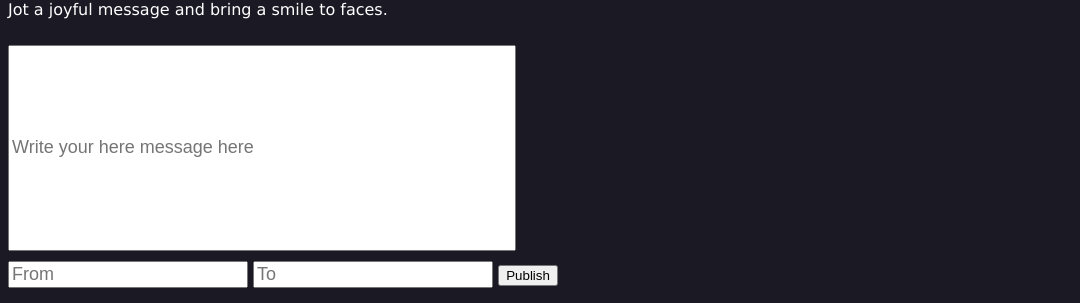
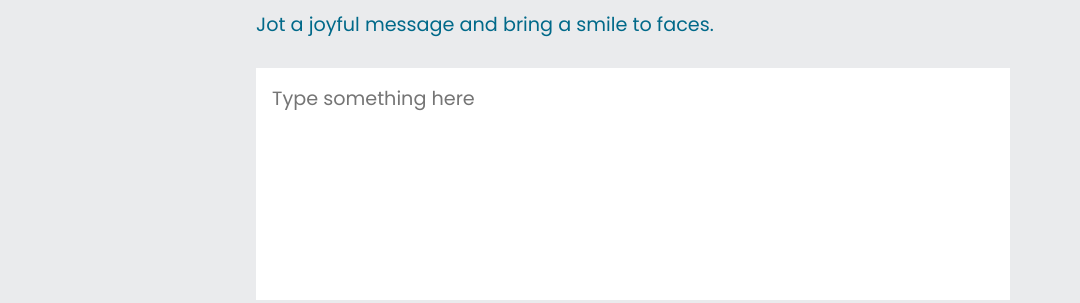
Before and after one commit to wwaliul/joyJot, a plain HTML site: page index.html in a window 1280 px wide. Shown: the part 81-384 px from the top of the page, without its empty margins (0-1080 px from the left). Drawn offline with nearby package versions, Linux system fonts and the light colour scheme; no server answers.

Commit message:
v1.0
Updated Front End

```diff
--- a/index.html
+++ b/index.html
@@ -2,27 +2,46 @@
     <html>
         <head>
             <title>JoyJot</title>
+            <meta name="viewport" content="width=device-width, initial-scale=1.0">
+
+            <link rel="apple-touch-icon" sizes="180x180" href="/apple-touch-icon.png">
+            <link rel="icon" type="image/png" sizes="32x32" href="/favicon-32x32.png">
+            <link rel="icon" type="image/png" sizes="16x16" href="/favicon-16x16.png">
+            <link rel="manifest" href="/site.webmanifest">
+
             <link rel="stylesheet" href="style.css">
+                <link rel="preconnect" href="https://fonts.googleapis.com">
+                <link rel="preconnect" href="https://fonts.gstatic.com" crossorigin>
+                <link href="https://fonts.googleapis.com/css2?family=Poppins:ital,wght@0,100;0,200;0,300;0,400;0,500;0,600;0,700;0,800;0,900;1,100;1,200;1,300;1,400;1,500;1,600;1,700;1,800;1,900&display=swap" rel="stylesheet">
+                <link rel="stylesheet" href="https://fonts.googleapis.com/css2?family=Material+Symbols+Outlined:opsz,wght,FILL,GRAD@24,400,0,0" />
             <script type="module" src="index.js"></script>
         </head>
         <body>
+            <div id="main-content">
                 <div>
-                <h1> <span>📌</span> JoyJot - Endorsement Board </h1>
-                <p>Jot a joyful message and bring a smile to faces.</p>
+                    <h1>JoyJot</h1>
+                    <p class="ta-center">Jot a joyful message and bring a smile to faces.</p>
                 </div>
 
+                <div id="input-container">
                     <div>
-                <input id="text-input" type="text" placeholder="Write your here message here">
+                        <textarea id="text-input" name="text-input" rows="3" cols="50" placeholder="Type something here" maxlength="400"></textarea>
+                        <!-- <input id="text-input" type="text" placeholder="Write your here message here"> -->
                     </div>
-            <div>
+                    <div class="flex-space-even">
                         <input id="from-input" type="text" placeholder="From">
                         <input id="to-input" type="text" placeholder="To">
                         <button id="publish-button">Publish</button>
                     </div>
+                </div>
+
                 <div>
-                <h1>Posts</h1>
+                    <h1><span class="material-symbols-outlined">
+                        sticky_note
+                        </span> Posts</h1>
                     <ul id="post-lists">
                     </ul>
                 </div>
+            </div>
         </body>
     </html>
--- a/index.js
+++ b/index.js
@@ -10,6 +10,9 @@ import {
 const appSettings = {
     databaseURL: "https://realtime-database-e961b-default-rtdb.europe-west1.firebasedatabase.app/"
 }
+
+let currentDate = new Date().toDateString()
+console.log(currentDate)
 
 const app = initializeApp(appSettings)
 const database = getDatabase(app)
@@ -79,20 +82,23 @@ function pushToList(value) {
     // tagging id to the respective elements using .setAttribute - "id"
     let newListId = newListEl.setAttribute("id", "post-cards")
     let likeBtnId = likeBtnEl.setAttribute("id", "like-btn")
+    let mainDivId = mainDivEl.setAttribute("id", "mainCardDiv")
+
 
     // Assigning value to elements
     fromEl.textContent = `From ${postFrom}`
     toEl.textContent = `To ${postTo}`
     textEl.textContent = postText
-    likeBtnEl.textContent = "Like"
-    likeCountEl.textContent = likeData
+    likeBtnEl.textContent = `❤️ ${likeData}`
+    // likeCountEl.textContent = `❤️ ${likeData}`
 
     // Appending / Nesting Elements
     newListEl.appendChild(mainDivEl)
     mainDivEl.appendChild(toEl)
     mainDivEl.appendChild(textEl)
+    mainDivEl.appendChild(fromEl)
     mainDivEl.appendChild(likeBtnEl)
-    mainDivEl.appendChild(fromEl)
+    // mainDivEl.appendChild(likeCountEl)
 
     listEl.append(newListEl)
 
@@ -103,12 +109,18 @@ function pushToList(value) {
         update(exactLocationInDb, {
             3: likeData,
         })
-        console.log(likeData)
+    })
 
-    })
-    console.log(newListEl)
+    // likeBtnEl.addEventListener("dblclick", function(){
+    //     likeData -= 1
+    //     let exactLocationInDb = ref(database, `posts/${postId}`)
+    //     update(exactLocationInDb, {
+    //         3: likeData,
+    //     })
+    // })
+}
 
-}
+
 
 
 function clearListEl(){
--- a/style.css
+++ b/style.css
@@ -1,20 +1,145 @@
-body {
-    background-color: rgb(27, 25, 36);
-    color: #fff;
-    font-family: Verdana, Geneva, Tahoma, sans-serif;
+html, body {
+    background-color: #EAEBED;
+    color: #006989;
+    font-family: "Poppins", sans-serif;
+    margin: 0;
 }
+
+h1 {
+    font-size: 2em;
+    color: #006989;
+}
+
+p {
+    font-size: 1.2em;
+}
+
+textarea, input {
+    font-size: 1.2em;
+    font-family: "Poppins", sans-serif;
+    border-color: none ;
+    padding: 15px;
+    resize: none;
+    border-color: transparent;
+}
+
+textarea:focus, input:focus {
+    border-color: #006989 ;
+    border-radius: 10px ;
+
+}
+
+/* input {
+    font-size: 1.2rem;
+    border-radius: 0.3em;
+    padding: 10px;
+} */
+
+button {
+    position: relative;
+    display: inline-block;
+    padding: 5px 10px;
+    text-align: center;
+    font-size: 18px;
+    letter-spacing: 1px;
+    text-decoration: none;
+    color: #006989;
+    background: #fff;
+    cursor: pointer;
+    transition: ease-in-out 0.5s;
+    border: 2px solid #006989;
+    border-radius: 10px;
+    box-shadow: inset 0 0 0 0 #006989;
+    font-size: 1em;
+  }
+
+button:hover {
+    color: white;
+    box-shadow: inset 0 -100px 0 0 #006989;
+  }
+
+
+.flex-space-even {
+    display: flex;
+    justify-content: space-evenly;
+}
+
+.flex-space-even input {
+    width: 35% !important;
+}
+
+#publish-button {
+    width: 30% !important;
+    background: #006989;
+    color: #EAEBED;
+}
+
+#publish-button:hover {
+    width: 30% !important;
+    background: #EAEBED !important;
+    color: #006989 !important;
+    box-shadow: inset 0 -100px 0 0 #EAEBED;
+
+}
+
+#main-content {
+    margin: auto;
+    width: 60%;
+}
+
+/* .ta-center {
+    text-align: center;
+} */
 
 #text-input {
     height: 200px;
-    width: 500px;
+    width: 94%;
     margin: 10px 0px;
+    border-style: solid;
 }
 
-input {
-    font-size: 18px;
+#input-container {
+    display: flex;
+    justify-content: center;
+    flex-direction: column;
+    flex-wrap: wrap;
+    align-items: center;
+}
+
+#input-container div {
+    width: 100%;
 }
 
 #post-lists {
     display: flex;
-    flex-direction: column-reverse;
+    flex-wrap: wrap-reverse;
+    padding: 0%;
 }
+
+li div {
+    /* display: flex;
+    flex-direction: column; */
+    background-color: #fff;
+    padding: 15px;
+    min-width: 400px;
+    border-radius: 10px;
+    margin: 10px 10px 10px 0px;
+}
+
+li h3 {
+    font-size: 1.4em;
+}
+
+li h4 {
+    font-size: 1.2em;
+}
+
+li p {
+    font-size: 1em;
+}
+
+ul {
+    list-style-type: none;
+    color: black;
+    /* padding: 20px; */
+}
```
Also changed, not shown: android-chrome-192x192.png (added), android-chrome-512x512.png (added), apple-touch-icon.png (added), favicon-16x16.png (added), favicon-32x32.png (added), favicon.ico (added), site.webmanifest (added). Lines whose indentation alone changed are shown as unchanged.
